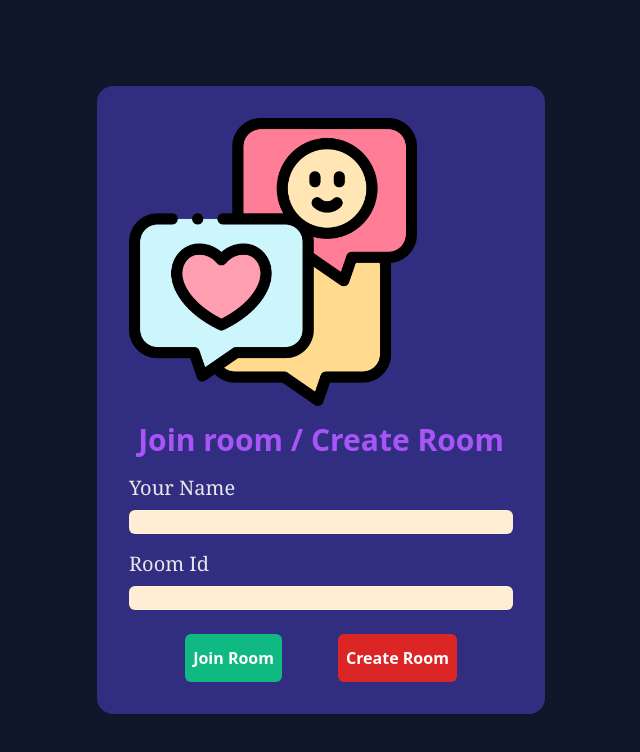
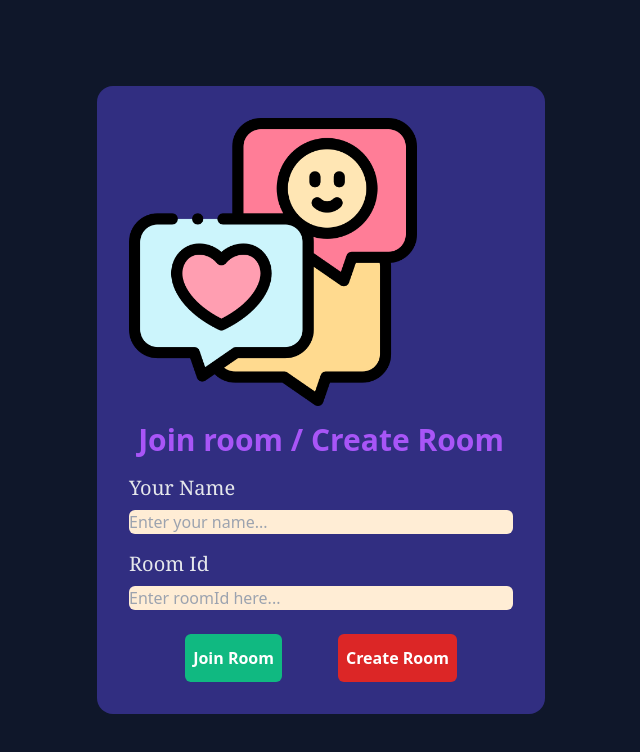
Before and after one commit to harsh24062/ChatAppFrontend, a React (Vite) app: page / in a window 1280 px wide. Shown: the top 752 px of the page, without its empty margins (319-959 px from the left). Built offline with nearby package versions, Linux system fonts and the light colour scheme.

Commit message:
worked on axios for sending api calls and done creatimg room part from frontend 1st join/create page , now have to work on to join chat

```diff
--- a/package.json
+++ b/package.json
@@ -11,6 +11,7 @@
   },
   "dependencies": {
     "@stomp/stompjs": "^7.0.0",
+    "axios": "^1.7.9",
     "react": "^18.3.1",
     "react-dom": "^18.3.1",
     "react-hot-toast": "^2.5.1",
--- /dev/null
+++ b/src/Services/RoomService.js
@@ -0,0 +1,10 @@
+import { httpClient } from "../config/AxiosHelper";
+
+export const createRoomApi= async(roomDetail) =>{
+const respone = await httpClient.post('/api/v1/rooms',roomDetail,{
+    headers:{
+        "Content-Type": "text/plain",
+    },
+});
+return respone.data;
+};
--- a/src/components/JoinCreateChat.jsx
+++ b/src/components/JoinCreateChat.jsx
@@ -1,6 +1,62 @@
+import { useState } from "react"
 import ChatIcon from "../assets/chat.png"
+import toast from "react-hot-toast";
+import { createRoomApi } from "../Services/RoomService";
 
 const JoinCreateChat = () => {
+
+  const [detail,setDetail] = useState({
+    roomId:"",
+    userName:""
+  });
+
+
+  function handleInputFormChange(event){
+   setDetail({
+    ...detail,   // The spread operator (...) is used to copy all the properties from an existing object or array into a new object or array.
+                 //Without the spread operator, only the updated key-value pair would remain in the state, and all other properties would be lost.
+    [event.target.name]:event.target.value,
+   })
+  }
+
+  function validateForm(){
+    if(detail.userName=="" || detail.roomId==""){
+      toast.error("Name or Room Id is missing!!")
+      return false;
+    }
+    return true;
+  }
+
+  function joinRoom(){
+
+     if(validateForm()){
+      //joinroom
+     }
+  }
+
+  async function createRoom(){
+
+    if(validateForm()){
+      //create room
+        console.log(detail);
+      // call api(backend) to create room
+      try{
+        const response = await createRoomApi(detail.roomId);
+        console.log(response);
+        toast.success("Room created successfully");
+        joinRoom();
+
+      }catch(error){
+         if(error.status==400){
+          toast.error("This RoomId already Used by SomeOne, Try new RoomId")
+         }
+         else{
+          console.log("error in room creation")
+         }
+      }
+    }
+  }
+
   return (
 
     <div className="min-h-screen flex justify-center items-center ">
@@ -22,7 +78,14 @@ const JoinCreateChat = () => {
            <label htmlFor="name" className="block mb-2 text-left text-xl font-medium font-serif text-gray-200 hover:text-yellow-300 ">
             Your Name
             </label>
-            <input type="text" id="name" className="w-full dark:text-black bg-orange-100 border-gray-600 rounded-md focus:outline-none focus:ring-2 focus:ring-white"/>
+            <input
+             onChange={handleInputFormChange}
+             value={detail.userName}
+             name="userName"
+             placeholder="Enter your name..."
+             type="text" id="name"
+             className="w-full dark:text-black bg-orange-100 border-gray-600 rounded-md focus:outline-none focus:ring-2 focus:ring-white"
+             />
         </div>
 
         {/* roomId div*/}
@@ -30,17 +93,23 @@ const JoinCreateChat = () => {
            <label htmlFor="roomId" className="block mb-2 text-left text-xl font-medium font-serif text-gray-200 hover:text-yellow-300 ">
             Room Id
             </label>
-            <input type="text" id="roomId" className="w-full dark:text-black bg-orange-100 border-gray-600 rounded-md focus:outline-none focus:ring-2 focus:ring-white"/>
+            <input
+            onChange={handleInputFormChange}
+            value={detail.roomId}
+            name="roomId"
+            placeholder="Enter roomId here..."
+              type="text" id="roomId" className="w-full dark:text-black bg-orange-100 border-gray-600 rounded-md focus:outline-none focus:ring-2 focus:ring-white"
+             />
         </div>
 
         {/* button */}
 
         <div className="flex justify-center gap-14">
-          <button className="px-2 py-3 bg-emerald-500 text-white font-sans text-1xl font-semibold rounded-md hover:bg-blue-300 hover:text-black hover:text-lg hover:border-e-lime-500">
+          <button onClick={joinRoom} className="px-2 py-3 bg-emerald-500 text-white font-sans text-1xl font-semibold rounded-md hover:bg-blue-300 hover:text-black hover:text-lg hover:border-e-lime-500">
             Join Room
           </button>
 
-          <button className="px-2 py-3 bg-red-600 text-white font-sans text-1xl font-semibold rounded-md hover:bg-blue-300 hover:text-black hover:text-lg hover:border-e-lime-500">
+          <button onClick={createRoom} className="px-2 py-3 bg-red-600 text-white font-sans text-1xl font-semibold rounded-md hover:bg-blue-300 hover:text-black hover:text-lg hover:border-e-lime-500">
             Create Room
           </button>
         </div>
--- /dev/null
+++ b/src/config/AxiosHelper.js
@@ -0,0 +1,5 @@
+import axios from "axios";
+export const baseURL = "http://localhost:8080";
+export const httpClient = axios.create({
+    baseURL: baseURL,
+});
```
Also changed, not shown: 1 other file (tests, documents, lock files or other folders).
